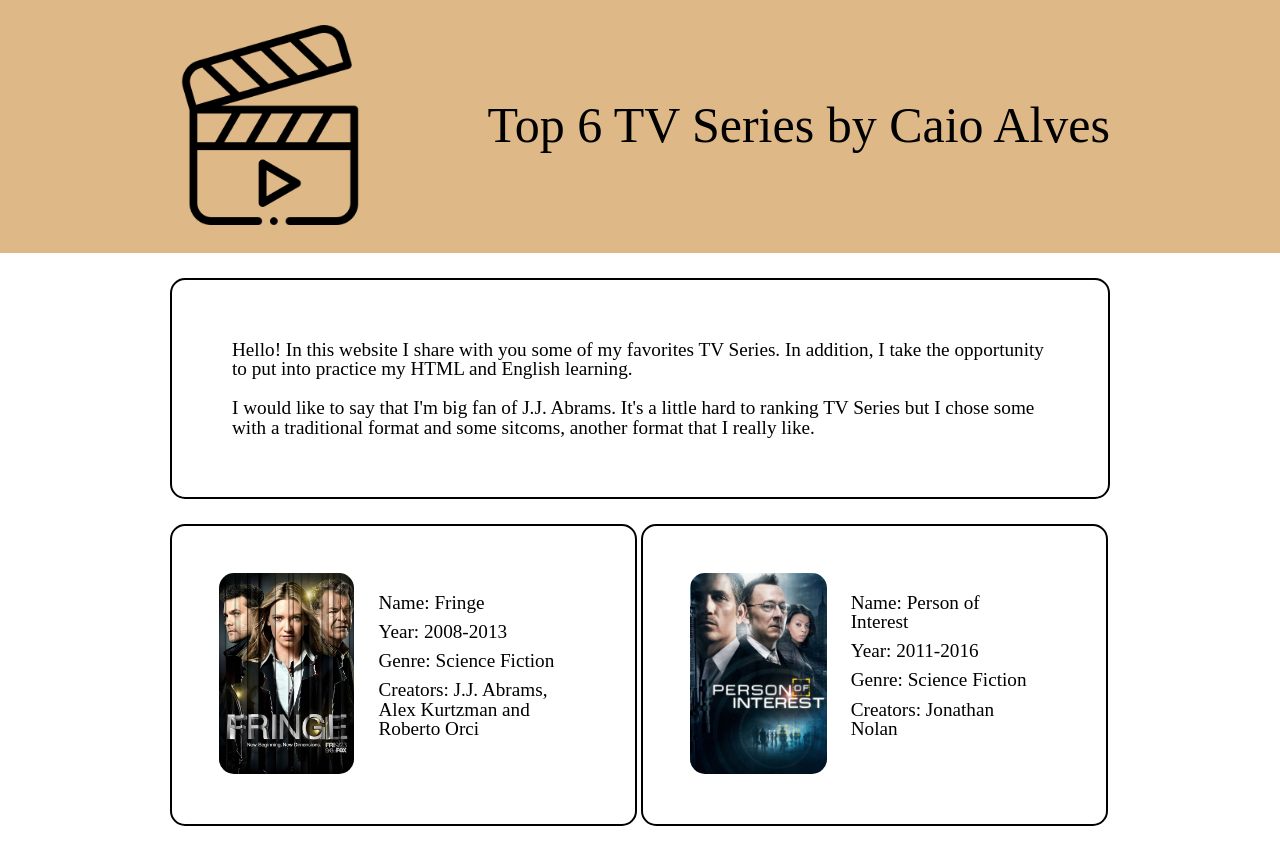
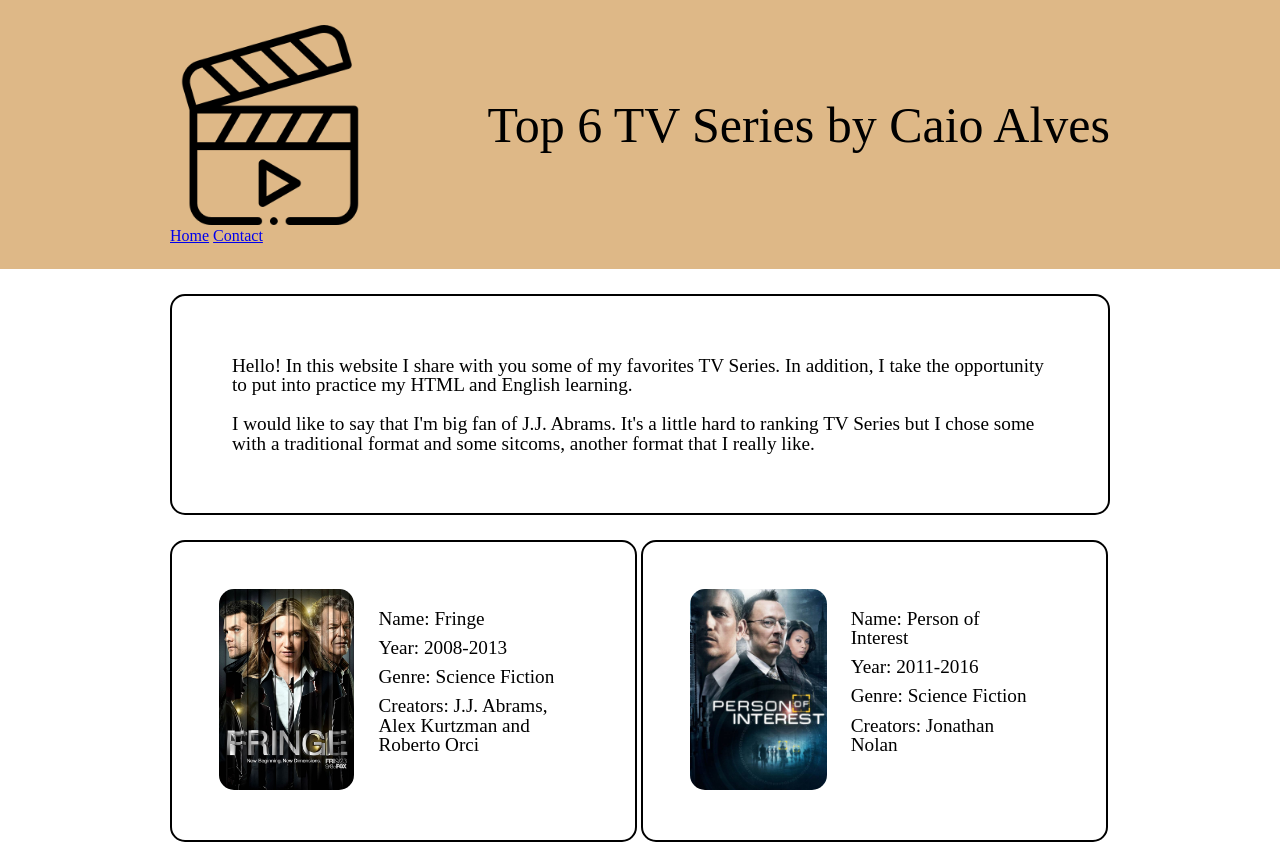
Before and after one commit to caioalves19/aprendendo-html-css, a plain HTML site: page index.html in a window 1280 px wide. Shown: the top 845 px of the page. Drawn offline with Linux system fonts and the light colour scheme.

Commit message:
Links na pagina inicial

```diff
--- a/index.html
+++ b/index.html
@@ -15,6 +15,10 @@
         <div class="wrap-header">
             <img src="/images/logo.png" alt="">
             <h1>Top 6 TV Series by Caio Alves</h1>
+            <nav>
+                <a href="index.html">Home</a>
+                <a href="contact.html">Contact</a>
+            </nav>
         </div>
     </header>
 
```
